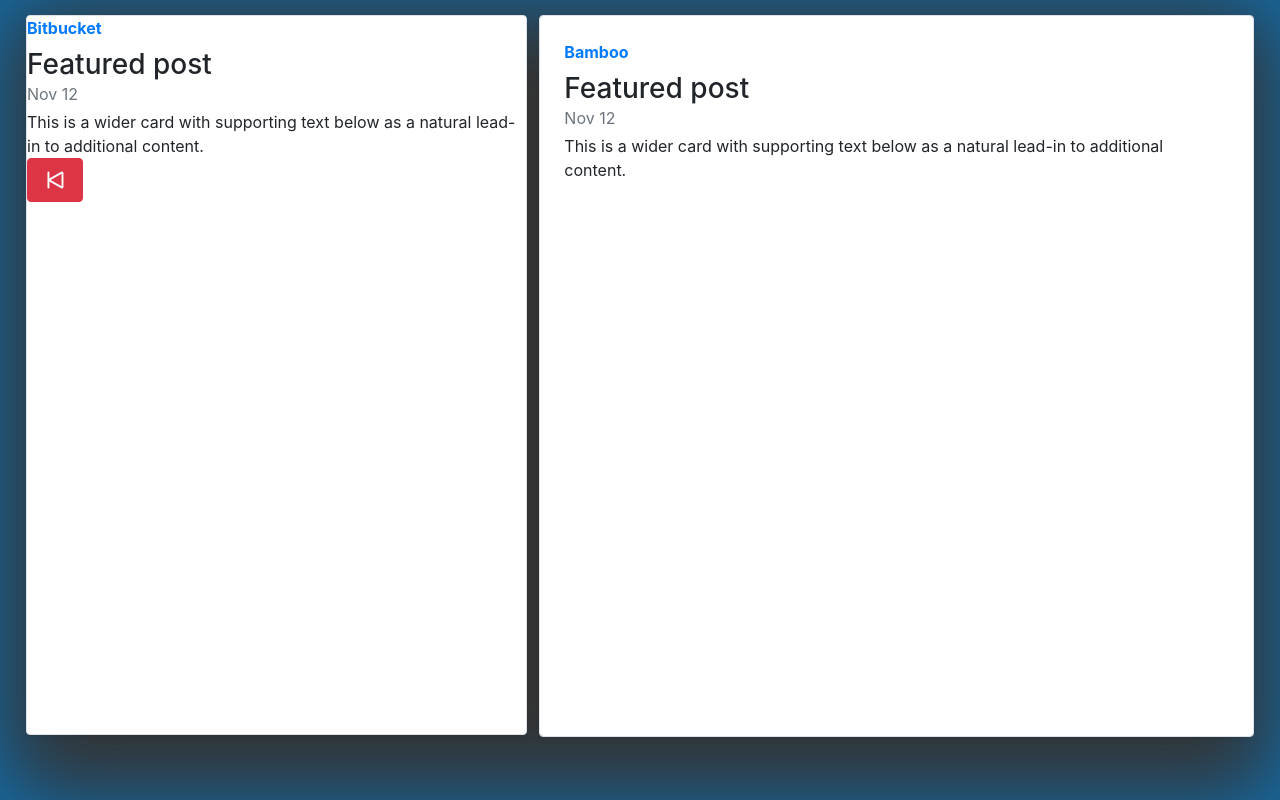
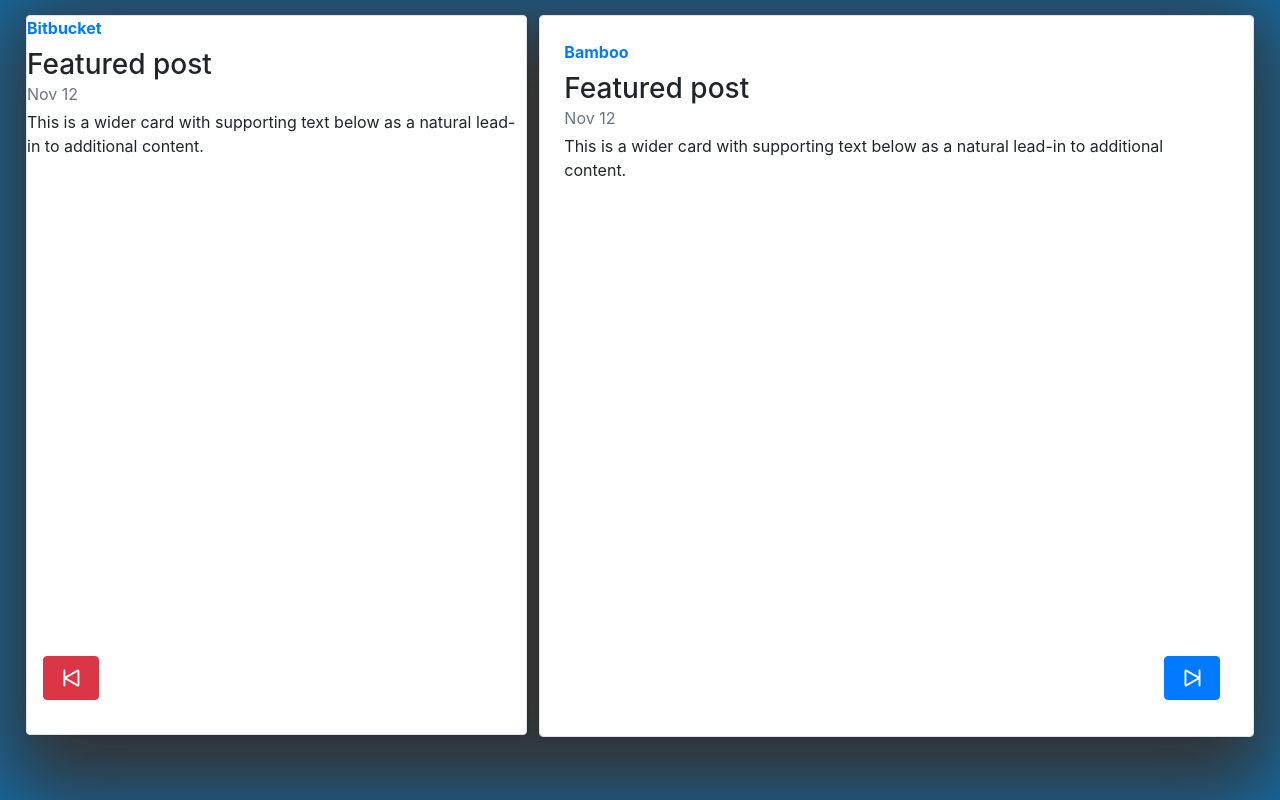
Before and after one commit to yonatanbeery/seeds, a React (Create React App) app in the folder seeds_frontend/: page /Build in a window 1280 px wide. Built offline with nearby package versions, Linux system fonts and the light colour scheme.

Commit message:
adding continue button

```diff
--- /dev/null
+++ b/seeds_frontend/src/css/Travel.css
@@ -0,0 +1,11 @@
+#Backwards {
+    position: absolute;
+    bottom: 8%;
+    left: 8%;
+}
+
+#Continue {
+    position: absolute;
+    bottom: 8%;
+    right: 8%;
+}
--- a/seeds_frontend/src/js/components/build/BambooCreatePlan.js
+++ b/seeds_frontend/src/js/components/build/BambooCreatePlan.js
@@ -1,6 +1,8 @@
 import React from 'react';
 import 'bootstrap/dist/css/bootstrap.min.css';
 import "../../../css/build.css"
+import "../../../css/Travel.css";
+import Continue from "../travel/Continue";
 
 export default class BambooCreatePlan extends React.Component {
     render() {
@@ -12,9 +14,9 @@ export default class BambooCreatePlan extends React.Component {
           <h3 class="mb-0">Featured post</h3>
           <div class="mb-1 text-muted">Nov 12</div>
           <p class="card-text mb-auto">This is a wider card with supporting text below as a natural lead-in to additional content.</p>
-          <a href="#" class="stretched-link">Continue reading</a>
         </div>
       </div>
+      <Continue/>
 </div>
         );
     }
--- a/seeds_frontend/src/js/components/build/BitbucketInfo.js
+++ b/seeds_frontend/src/js/components/build/BitbucketInfo.js
@@ -1,6 +1,7 @@
 import React from 'react';
 import 'bootstrap/dist/css/bootstrap.min.css';
-import "../../../css/build.css"
+import "../../../css/build.css";
+import "../../../css/Travel.css";
 import Backwards from "../travel/Backwards";
 
 export default class BitbucketInfo extends React.Component {
@@ -12,8 +13,8 @@ export default class BitbucketInfo extends React.Component {
           <h3 class="mb-0">Featured post</h3>
           <div class="mb-1 text-muted">Nov 12</div>
           <p class="card-text mb-auto">This is a wider card with supporting text below as a natural lead-in to additional content.</p>
-          <Backwards/>
       </div>
+      <Backwards/>
 </div>
         );
     }
--- a/seeds_frontend/src/js/components/travel/Backwards.js
+++ b/seeds_frontend/src/js/components/travel/Backwards.js
@@ -5,7 +5,7 @@ import "../../../css/build.css";
 function Backwards() {
 
     return (
-        <button type="button" class="btn btn-danger"><SkipStart size={30}/></button>
+        <button type="button" class="btn btn-danger" id="Backwards"><SkipStart size={30}/></button>
     );
 }
 export default Backwards;
--- a/seeds_frontend/src/js/components/travel/Continue.js
+++ b/seeds_frontend/src/js/components/travel/Continue.js
@@ -1,10 +1,11 @@
 import React from 'react';
 import { SkipEnd } from 'react-bootstrap-icons';
+import "../../../css/build.css";
 
 function Continue() {
 
     return (
-    <button type="button" class="btn btn-info">Info</button>
+        <button type="button" class="btn btn-primary" id="Continue"><SkipEnd size={30}/></button>
     );
 }
-export default App;
+export default Continue;
```
